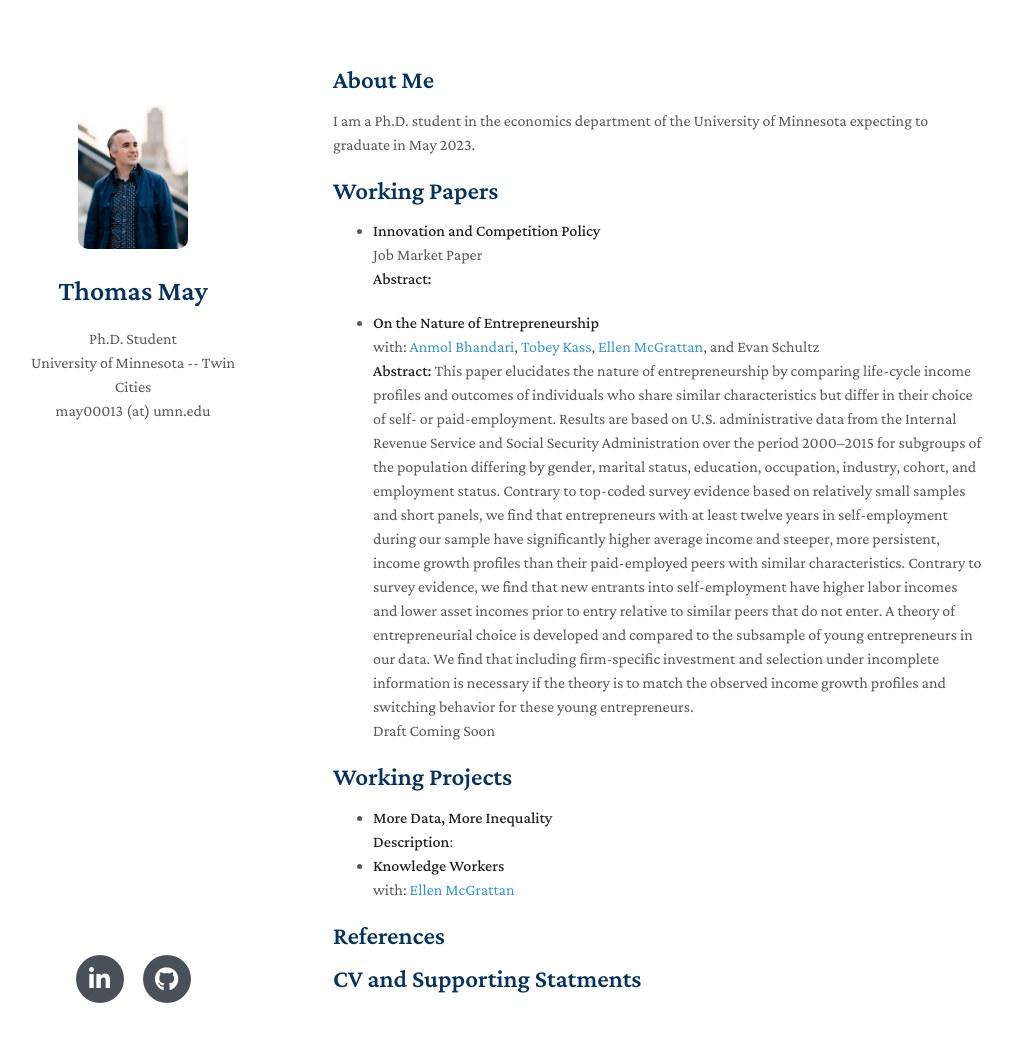
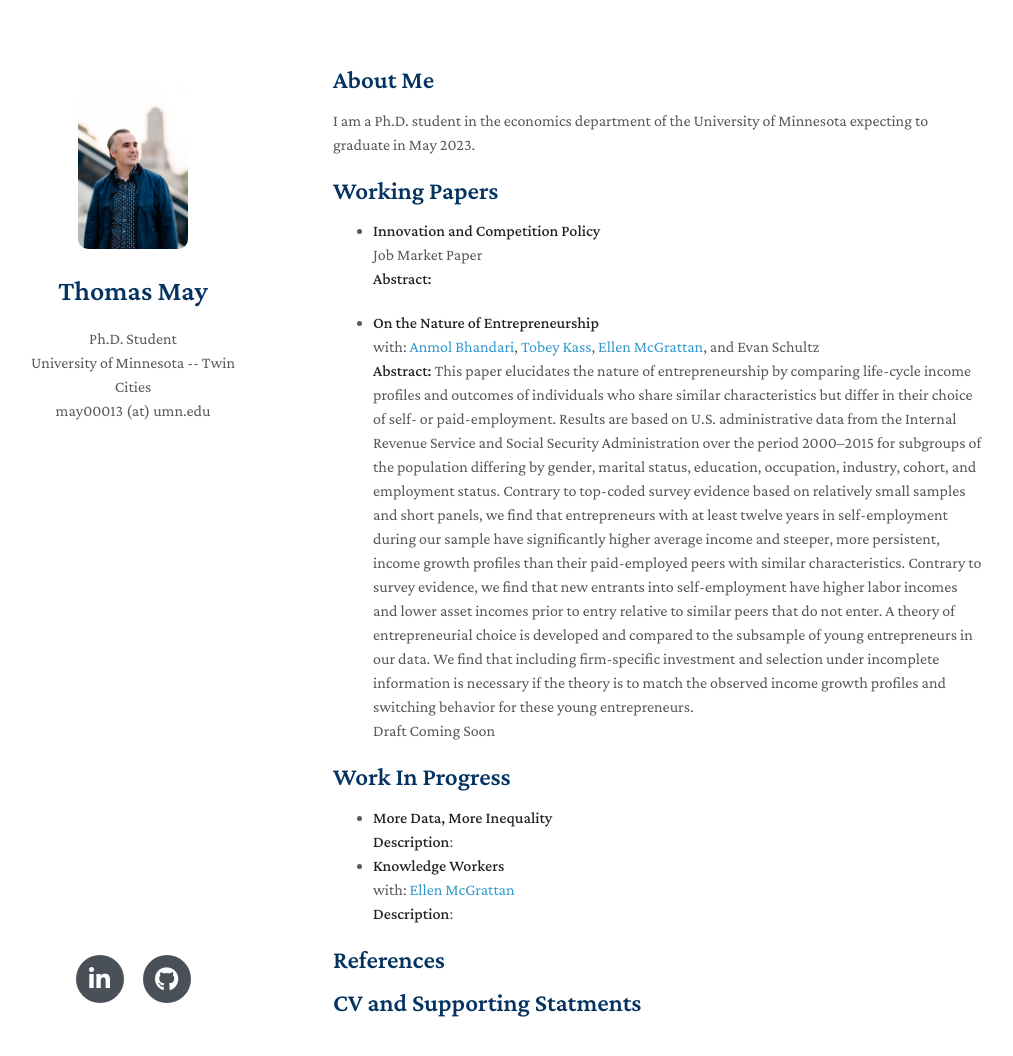
Before and after one commit to MayEcon/mayecon.github.io, a Jekyll site: the page built from index.md, in a window 1280 px wide and 1105 px high. Shown: the top 1056 px of the window, without its empty margins (137-1150 px from the left). Built offline with Jekyll 4.4.1, drawn with Linux system fonts in a browser that asks for light colours; nearby versions of some CDN libraries; a style sheet for code colours, icons or effects is not loaded; our own code applies the rules of GitHub Pages for plain Markdown files.

Commit message:
Update index.md

```diff
--- a/index.md
+++ b/index.md
@@ -22,13 +22,15 @@ I am a Ph.D. student in the economics department of the University of Minnesota
   **Abstract:** This paper elucidates the nature of entrepreneurship by comparing life-cycle income profiles and outcomes of individuals who share similar characteristics but differ in their choice of self- or paid-employment. Results are based on U.S. administrative data from the Internal Revenue Service and Social Security Administration over the period 2000–2015 for subgroups of the population differing by gender, marital status, education, occupation, industry, cohort, and employment status. Contrary to top-coded survey evidence based on relatively small samples and short panels, we find that entrepreneurs with at least twelve years in self-employment during our sample have significantly higher average income and steeper, more persistent, income growth profiles than their paid-employed peers with similar characteristics. Contrary to survey evidence, we find that new entrants into self-employment have higher labor incomes and lower asset incomes prior to entry relative to similar peers that do not enter. A theory of entrepreneurial choice is developed and compared to the subsample of young entrepreneurs in our data. We find that including firm-specific investment and selection under incomplete information is necessary if the theory is to match the observed income growth profiles and switching behavior for these young entrepreneurs.
  <br>Draft Coming Soon
 
-## Working Projects
+## Work In Progress
 - **More Data, More Inequality**
   <br>
   **Description**:
 - **Knowledge Workers**
   <br>
   with: [Ellen McGrattan](http://users.econ.umn.edu/~erm/)
+  <br>
+  **Description**:
 
 ## References
 
```
